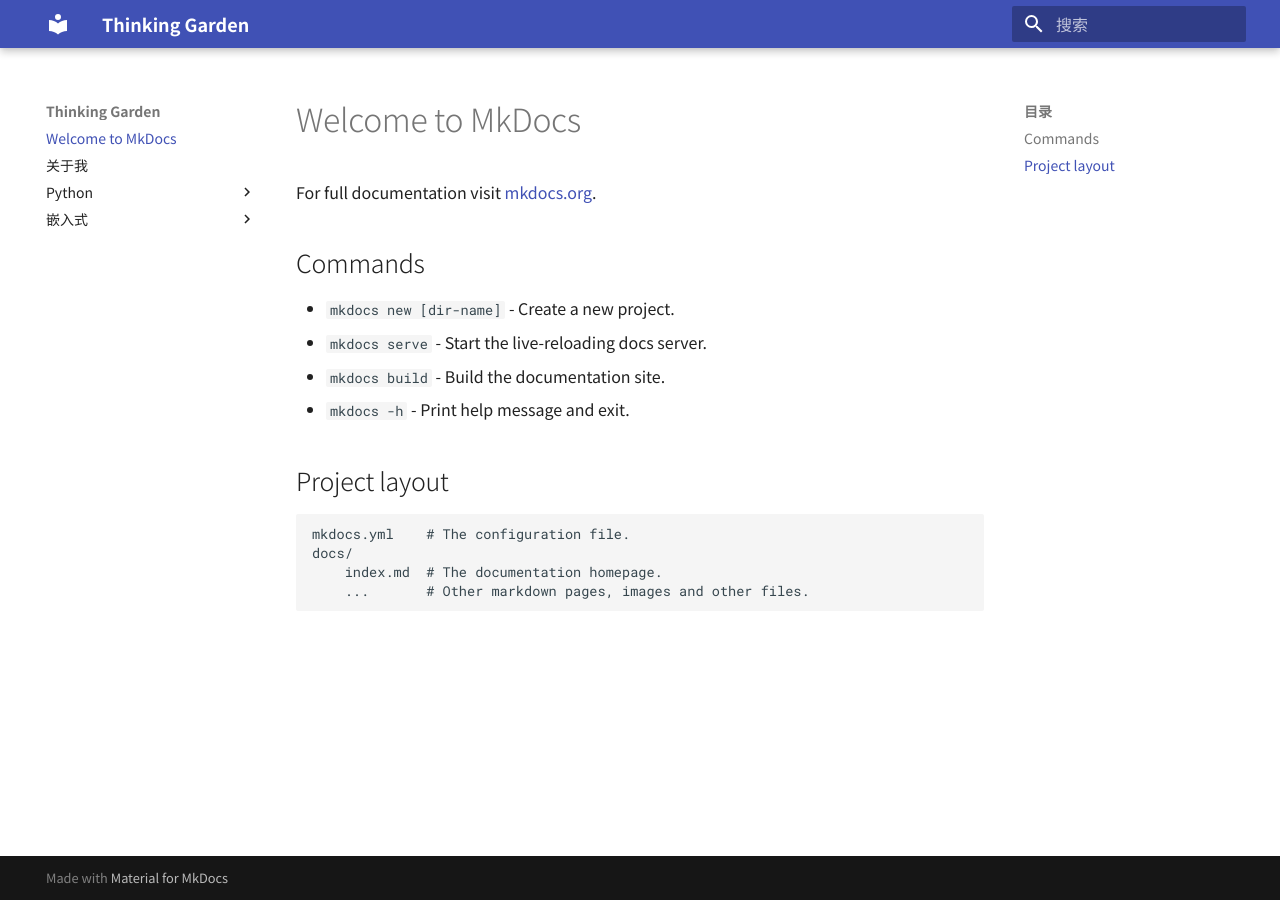
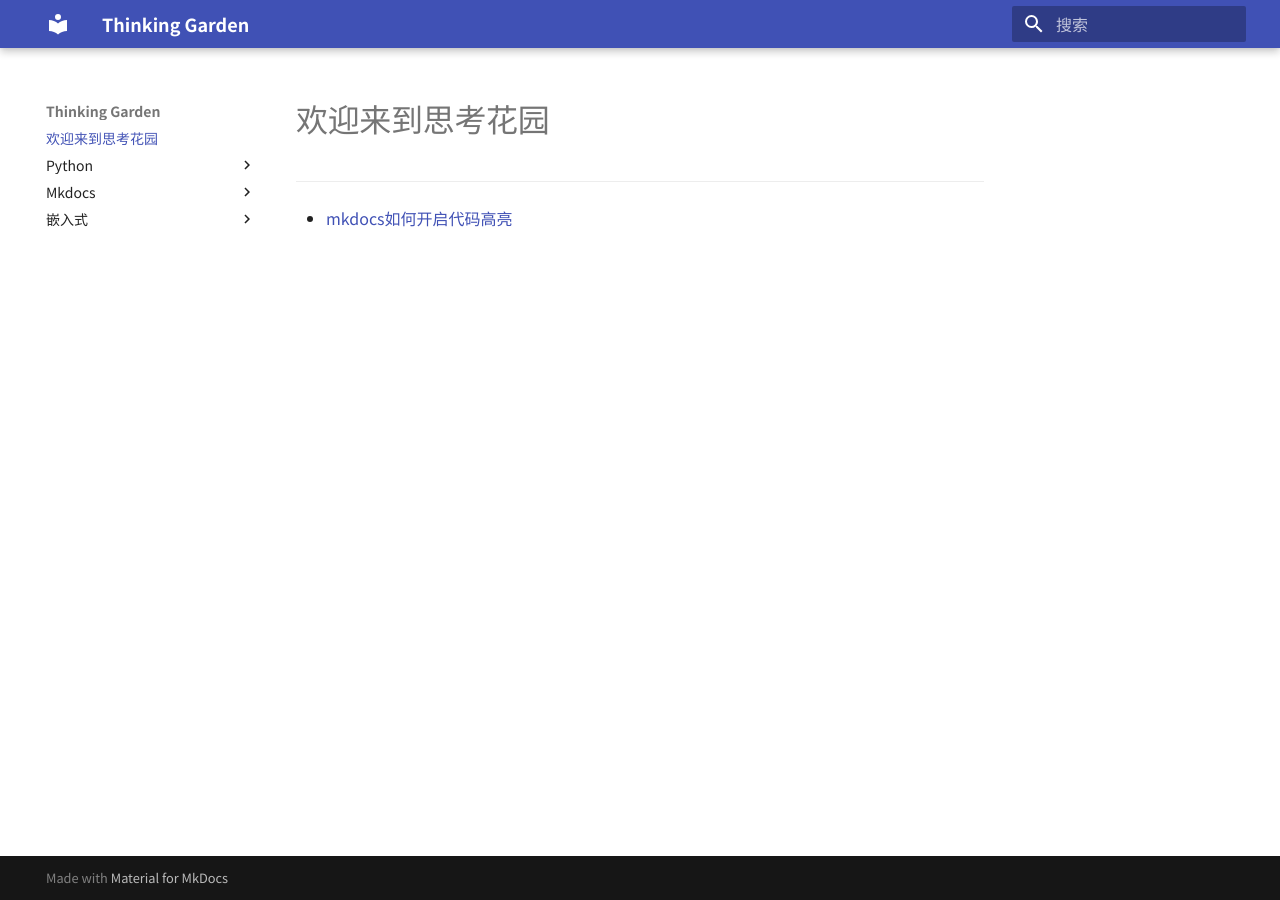
Before and after one commit to jokergu/wayman.github.io, an MkDocs documentation site: the page built from docs/index.md, in a window 1280 px wide. Built offline with MkDocs 1.6.1 and Material for MkDocs 9.7.7, drawn with Linux system fonts in a browser that asks for light colours.

Commit message:
add:添加mkdocs如何开启代码高亮

```diff
--- a/docs/index.md
+++ b/docs/index.md
@@ -1,17 +1,4 @@
-# Welcome to MkDocs
+# 欢迎来到思考花园
 
-For full documentation visit [mkdocs.org](https://www.mkdocs.org).
-
-## Commands
-
-* `mkdocs new [dir-name]` - Create a new project.
-* `mkdocs serve` - Start the live-reloading docs server.
-* `mkdocs build` - Build the documentation site.
-* `mkdocs -h` - Print help message and exit.
-
-## Project layout
-
-    mkdocs.yml    # The configuration file.
-    docs/
-        index.md  # The documentation homepage.
-        ...       # Other markdown pages, images and other files.
+***
+- [mkdocs如何开启代码高亮](./mkdocs/mkdocs如何开启代码高亮.md)
```
Also changed, not shown: docs/about.md (deleted, +0 -11 lines), docs/mkdocs/mkdocs如何开启代码高亮.md (added, +10 -0 lines).
